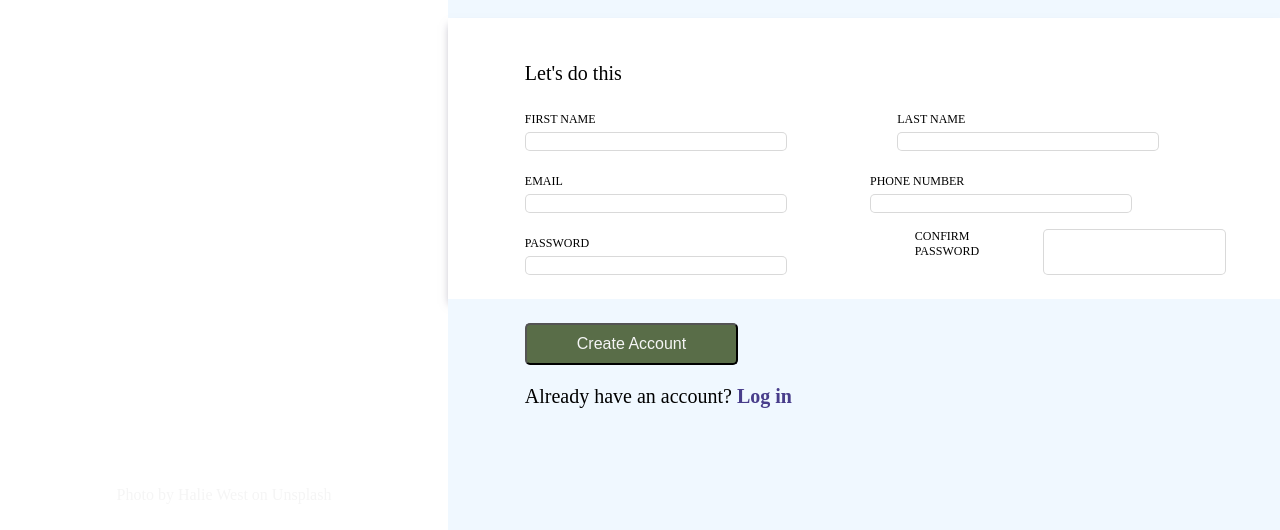
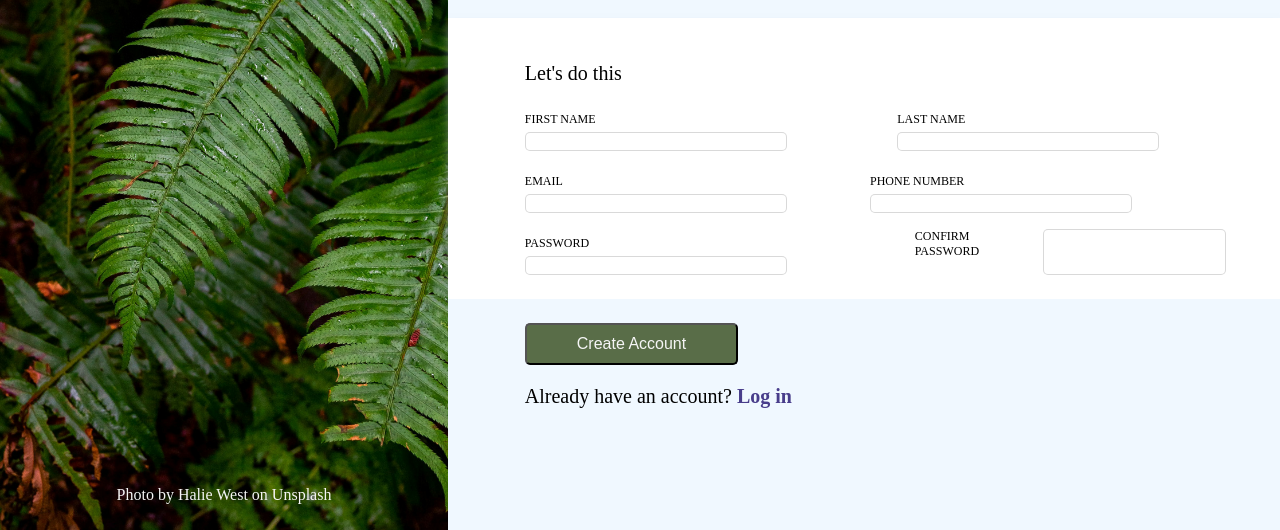
Before and after one commit to kubais/Sign-up-Form, a plain HTML site: page index.html in a window 1280 px wide. Shown: the part 270-800 px from the top of the page. Drawn offline with Linux system fonts and the light colour scheme; the site is published under a folder, as on GitHub Pages, so addresses that start at the root find nothing.

Commit message:
Image location.

```diff
--- a/styles.css
+++ b/styles.css
@@ -26,7 +26,7 @@ html, body {
     width: 35vw;
     height: 100vh;
     justify-content: space-between;
-    background-image: url(/images/halie-west-25xggax4bSA-unsplash.jpg);
+    background-image: url(./images/halie-west-25xggax4bSA-unsplash.jpg);
     background-repeat: no-repeat;
     background-size: cover;
 }
```
